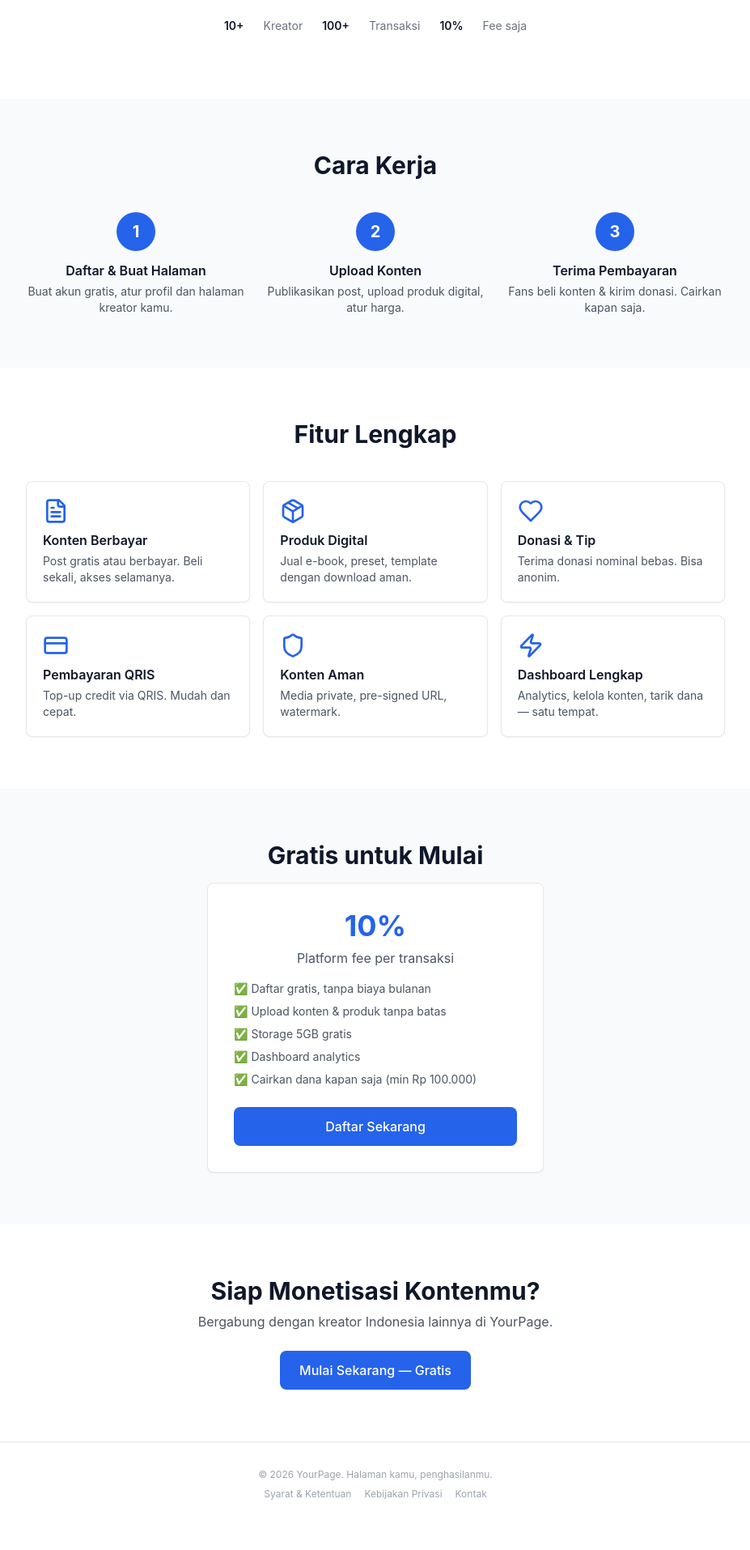
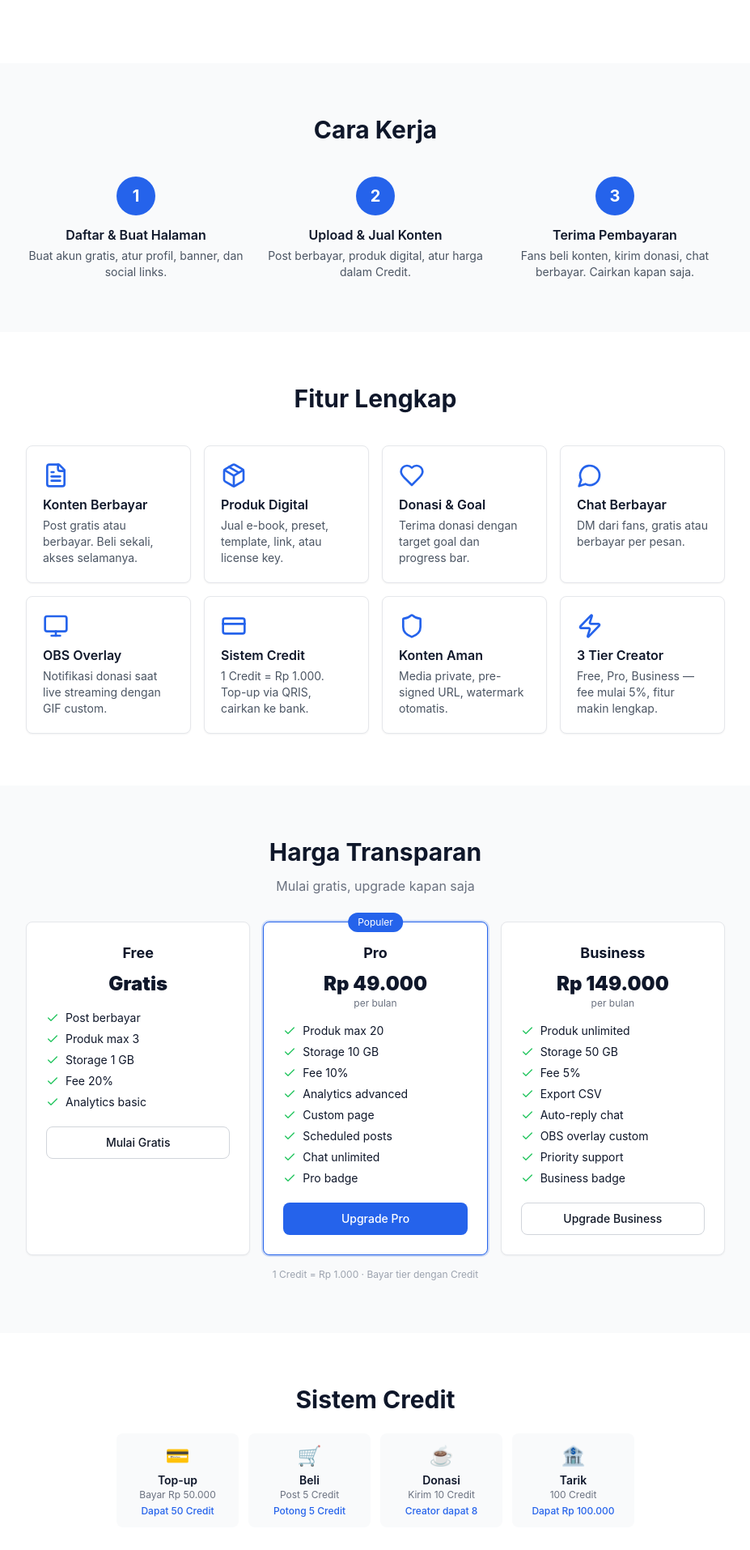
Before and after one commit to yourpageOfficial/YourPage, a Next.js app in the folder fe/: page / in a window 1280 px wide. Shown: the part 346-2260 px from the top of the page at 81% size, without its empty margins (176-1103 px from the left). Built offline with nearby package versions, Linux system fonts and the light colour scheme; no server answers.

Commit message:
Polish: landing page with correct tier info, credit system, features

```diff
--- a/fe/app/page.tsx
+++ b/fe/app/page.tsx
@@ -2,7 +2,7 @@ import { Navbar } from "@/components/navbar";
 import { Button } from "@/components/ui/button";
 import { Card, CardContent } from "@/components/ui/card";
 import Link from "next/link";
-import { FileText, Package, Heart, Shield, Zap, CreditCard } from "lucide-react";
+import { FileText, Package, Heart, Shield, Zap, CreditCard, MessageCircle, Monitor, Check, X } from "lucide-react";
 
 export default function Home() {
   return (
@@ -13,30 +13,25 @@ export default function Home() {
         <h1 className="text-3xl sm:text-5xl font-bold tracking-tight">
           Halaman kamu, <span className="text-primary">penghasilanmu.</span>
         </h1>
-        <p className="mt-4 text-base sm:text-lg text-gray-600 max-w-2xl mx-auto">
-          Platform monetisasi konten untuk kreator Indonesia. Jual konten, produk digital, dan terima donasi — semua dalam satu halaman.
+        <p className="mt-4 text-base sm:text-lg text-gray-600 dark:text-gray-400 max-w-2xl mx-auto">
+          Platform monetisasi konten untuk kreator Indonesia. Jual konten, produk digital, terima donasi, dan chat dengan fans — semua dalam satu halaman.
         </p>
         <div className="mt-6 sm:mt-8 flex flex-col sm:flex-row justify-center gap-3">
           <Link href="/register"><Button size="lg" className="w-full sm:w-auto">Mulai Gratis</Button></Link>
           <Link href="/explore"><Button variant="outline" size="lg" className="w-full sm:w-auto">Lihat Kreator</Button></Link>
           <Link href="/pricing"><Button variant="ghost" size="lg" className="w-full sm:w-auto">Lihat Harga</Button></Link>
         </div>
-        <div className="mt-6 flex justify-center gap-6 text-sm text-gray-500 dark:text-gray-400">
-          <span className="font-semibold text-gray-900 dark:text-gray-100">10+</span> Kreator
-          <span className="font-semibold text-gray-900 dark:text-gray-100">100+</span> Transaksi
-          <span className="font-semibold text-gray-900 dark:text-gray-100">10%</span> Fee saja
-        </div>
       </section>
 
       {/* How it works */}
-      <section className="bg-surface dark:bg-gray-800/50 py-12 sm:py-16">
+      <section className="bg-gray-50 dark:bg-gray-800/50 py-12 sm:py-16">
         <div className="mx-auto max-w-4xl px-4">
           <h2 className="text-2xl sm:text-3xl font-bold text-center mb-10">Cara Kerja</h2>
           <div className="grid sm:grid-cols-3 gap-6">
             {[
-              { step: "1", title: "Daftar & Buat Halaman", desc: "Buat akun gratis, atur profil dan halaman kreator kamu." },
-              { step: "2", title: "Upload Konten", desc: "Publikasikan post, upload produk digital, atur harga." },
-              { step: "3", title: "Terima Pembayaran", desc: "Fans beli konten & kirim donasi. Cairkan kapan saja." },
+              { step: "1", title: "Daftar & Buat Halaman", desc: "Buat akun gratis, atur profil, banner, dan social links." },
+              { step: "2", title: "Upload & Jual Konten", desc: "Post berbayar, produk digital, atur harga dalam Credit." },
+              { step: "3", title: "Terima Pembayaran", desc: "Fans beli konten, kirim donasi, chat berbayar. Cairkan kapan saja." },
             ].map((s) => (
               <div key={s.step} className="text-center">
                 <div className="mx-auto h-12 w-12 rounded-full bg-primary text-white flex items-center justify-center text-xl font-bold">{s.step}</div>
@@ -52,52 +47,63 @@ export default function Home() {
       <section className="py-12 sm:py-16">
         <div className="mx-auto max-w-4xl px-4">
           <h2 className="text-2xl sm:text-3xl font-bold text-center mb-10">Fitur Lengkap</h2>
-          <div className="grid sm:grid-cols-2 lg:grid-cols-3 gap-4">
+          <div className="grid sm:grid-cols-2 lg:grid-cols-4 gap-4">
             <FeatureCard icon={FileText} title="Konten Berbayar" desc="Post gratis atau berbayar. Beli sekali, akses selamanya." />
-            <FeatureCard icon={Package} title="Produk Digital" desc="Jual e-book, preset, template dengan download aman." />
-            <FeatureCard icon={Heart} title="Donasi & Tip" desc="Terima donasi nominal bebas. Bisa anonim." />
-            <FeatureCard icon={CreditCard} title="Pembayaran QRIS" desc="Top-up credit via QRIS. Mudah dan cepat." />
-            <FeatureCard icon={Shield} title="Konten Aman" desc="Media private, pre-signed URL, watermark." />
-            <FeatureCard icon={Zap} title="Dashboard Lengkap" desc="Analytics, kelola konten, tarik dana — satu tempat." />
+            <FeatureCard icon={Package} title="Produk Digital" desc="Jual e-book, preset, template, link, atau license key." />
+            <FeatureCard icon={Heart} title="Donasi & Goal" desc="Terima donasi dengan target goal dan progress bar." />
+            <FeatureCard icon={MessageCircle} title="Chat Berbayar" desc="DM dari fans, gratis atau berbayar per pesan." />
+            <FeatureCard icon={Monitor} title="OBS Overlay" desc="Notifikasi donasi saat live streaming dengan GIF custom." />
+            <FeatureCard icon={CreditCard} title="Sistem Credit" desc="1 Credit = Rp 1.000. Top-up via QRIS, cairkan ke bank." />
+            <FeatureCard icon={Shield} title="Konten Aman" desc="Media private, pre-signed URL, watermark otomatis." />
+            <FeatureCard icon={Zap} title="3 Tier Creator" desc="Free, Pro, Business — fee mulai 5%, fitur makin lengkap." />
           </div>
         </div>
       </section>
 
       {/* Pricing */}
-      <section className="bg-surface dark:bg-gray-800/50 py-12 sm:py-16">
-        <div className="mx-auto max-w-md px-4 text-center">
-          <h2 className="text-2xl sm:text-3xl font-bold mb-4">Gratis untuk Mulai</h2>
-          <Card>
-            <CardContent className="p-6 sm:p-8">
-              <p className="text-3xl sm:text-4xl font-bold text-primary">10%</p>
-              <p className="text-gray-600 mt-2">Platform fee per transaksi</p>
-              <ul className="mt-4 text-sm text-left space-y-2 text-gray-600 dark:text-gray-400">
-                <li>✅ Daftar gratis, tanpa biaya bulanan</li>
-                <li>✅ Upload konten & produk tanpa batas</li>
-                <li>✅ Storage 5GB gratis</li>
-                <li>✅ Dashboard analytics</li>
-                <li>✅ Cairkan dana kapan saja (min Rp 100.000)</li>
-              </ul>
-              <Link href="/register"><Button className="w-full mt-6" size="lg">Daftar Sekarang</Button></Link>
-            </CardContent>
-          </Card>
+      <section className="bg-gray-50 dark:bg-gray-800/50 py-12 sm:py-16">
+        <div className="mx-auto max-w-4xl px-4">
+          <h2 className="text-2xl sm:text-3xl font-bold text-center mb-3">Harga Transparan</h2>
+          <p className="text-center text-gray-500 dark:text-gray-400 mb-8">Mulai gratis, upgrade kapan saja</p>
+          <div className="grid sm:grid-cols-3 gap-4">
+            <PricingCard name="Free" price="Gratis" features={["Post berbayar","Produk max 3","Storage 1 GB","Fee 20%","Analytics basic"]} cta="Mulai Gratis" />
+            <PricingCard name="Pro" price="Rp 49.000" popular features={["Produk max 20","Storage 10 GB","Fee 10%","Analytics advanced","Custom page","Scheduled posts","Chat unlimited","Pro badge"]} cta="Upgrade Pro" />
+            <PricingCard name="Business" price="Rp 149.000" features={["Produk unlimited","Storage 50 GB","Fee 5%","Export CSV","Auto-reply chat","OBS overlay custom","Priority support","Business badge"]} cta="Upgrade Business" />
+          </div>
+          <p className="text-center text-xs text-gray-400 dark:text-gray-500 mt-4">1 Credit = Rp 1.000 · Bayar tier dengan Credit</p>
+        </div>
+      </section>
+
+      {/* Credit System */}
+      <section className="py-12 sm:py-16">
+        <div className="mx-auto max-w-2xl px-4 text-center">
+          <h2 className="text-2xl sm:text-3xl font-bold mb-6">Sistem Credit</h2>
+          <div className="grid grid-cols-2 sm:grid-cols-4 gap-3">
+            <CreditStep emoji="💳" label="Top-up" desc="Bayar Rp 50.000" result="Dapat 50 Credit" />
+            <CreditStep emoji="🛒" label="Beli" desc="Post 5 Credit" result="Potong 5 Credit" />
+            <CreditStep emoji="☕" label="Donasi" desc="Kirim 10 Credit" result="Creator dapat 8" />
+            <CreditStep emoji="🏦" label="Tarik" desc="100 Credit" result="Dapat Rp 100.000" />
+          </div>
         </div>
       </section>
 
       {/* CTA */}
       <section className="py-12 sm:py-16 text-center px-4">
         <h2 className="text-2xl sm:text-3xl font-bold">Siap Monetisasi Kontenmu?</h2>
-        <p className="mt-2 text-gray-600 dark:text-gray-400">Bergabung dengan kreator Indonesia lainnya di YourPage.</p>
-        <Link href="/register"><Button size="lg" className="mt-6">Mulai Sekarang — Gratis</Button></Link>
+        <p className="mt-2 text-gray-600 dark:text-gray-400">Bergabung dengan kreator Indonesia lainnya.</p>
+        <div className="mt-6 flex flex-col sm:flex-row justify-center gap-3">
+          <Link href="/register"><Button size="lg">Daftar Sebagai Kreator</Button></Link>
+          <Link href="/register"><Button size="lg" variant="outline">Daftar Sebagai Supporter</Button></Link>
+        </div>
       </section>
 
       {/* Footer */}
-      <footer className="border-t py-8 text-center text-xs text-gray-400 space-y-2 px-4">
+      <footer className="border-t dark:border-gray-800 py-8 text-center text-xs text-gray-400 space-y-2 px-4">
         <p>© 2026 YourPage. Halaman kamu, penghasilanmu.</p>
         <div className="flex justify-center gap-4">
-          <a href="/terms" className="hover:text-gray-600 dark:text-gray-400">Syarat & Ketentuan</a>
-          <a href="/privacy" className="hover:text-gray-600 dark:text-gray-400">Kebijakan Privasi</a>
-          <a href="/contact" className="hover:text-gray-600 dark:text-gray-400">Kontak</a>
+          <Link href="/terms" className="hover:text-gray-600">Syarat & Ketentuan</Link>
+          <Link href="/privacy" className="hover:text-gray-600">Kebijakan Privasi</Link>
+          <Link href="/contact" className="hover:text-gray-600">Kontak</Link>
         </div>
       </footer>
     </>
@@ -108,10 +114,38 @@ function FeatureCard({ icon: Icon, title, desc }: { icon: any; title: string; de
   return (
     <Card className="hover:shadow-md transition-shadow">
       <CardContent className="p-4 sm:p-5">
-        <Icon className="h-8 w-8 text-primary" />
-        <h3 className="mt-2 font-semibold">{title}</h3>
+        <Icon className="h-8 w-8 text-primary mb-2" />
+        <h3 className="font-semibold">{title}</h3>
         <p className="mt-1 text-sm text-gray-600 dark:text-gray-400">{desc}</p>
       </CardContent>
     </Card>
   );
 }
+
+function PricingCard({ name, price, features, cta, popular }: { name: string; price: string; features: string[]; cta: string; popular?: boolean }) {
+  return (
+    <Card className={popular ? "border-primary ring-2 ring-primary/20 relative" : ""}>
+      {popular && <div className="absolute -top-3 left-1/2 -translate-x-1/2 bg-primary text-white text-xs px-3 py-1 rounded-full">Populer</div>}
+      <CardContent className="p-5 sm:p-6 text-center">
+        <h3 className="text-lg font-bold">{name}</h3>
+        <p className="text-2xl font-black mt-2">{price}</p>
+        {price !== "Gratis" && <p className="text-xs text-gray-500 dark:text-gray-400">per bulan</p>}
+        <ul className="mt-4 text-sm text-left space-y-1.5">
+          {features.map(f => <li key={f} className="flex items-start gap-2"><Check className="h-4 w-4 text-green-500 mt-0.5 shrink-0" />{f}</li>)}
+        </ul>
+        <Link href="/register"><Button className="w-full mt-5" variant={popular ? "default" : "outline"}>{cta}</Button></Link>
+      </CardContent>
+    </Card>
+  );
+}
+
+function CreditStep({ emoji, label, desc, result }: { emoji: string; label: string; desc: string; result: string }) {
+  return (
+    <div className="text-center p-3 rounded-lg bg-gray-50 dark:bg-gray-800">
+      <div className="text-2xl mb-1">{emoji}</div>
+      <p className="font-semibold text-sm">{label}</p>
+      <p className="text-xs text-gray-500 dark:text-gray-400">{desc}</p>
+      <p className="text-xs font-medium text-primary mt-1">{result}</p>
+    </div>
+  );
+}
```
